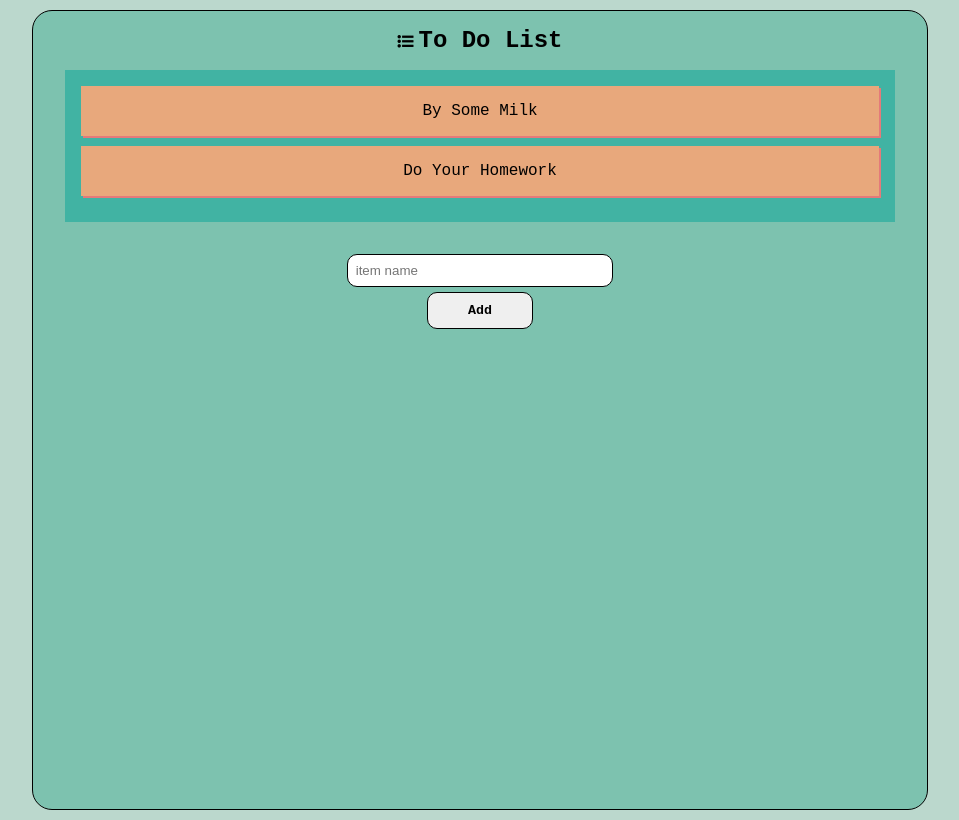
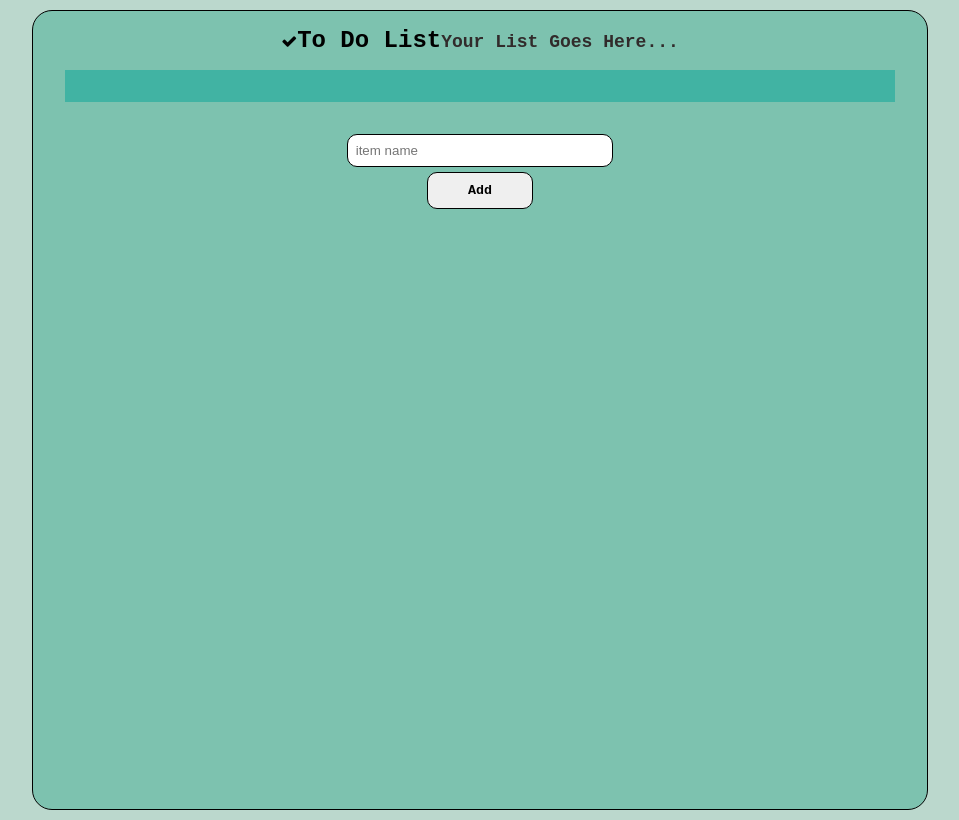
Before and after one commit to amarjitmangarhia/todo-list.github.io, a plain HTML site: page index.html in a window 1280 px wide. Shown: the whole page, without its empty margins (160-1119 px from the left). Drawn offline with Linux system fonts and the light colour scheme.

Commit message:
Update index.html

```diff
--- a/index.html
+++ b/index.html
@@ -13,13 +13,12 @@
   <body>
     <main>
       <section>
-        <i class="fa fa-list-ul"></i>
+        <i class="fa fa-check"></i>
         <h1>To Do List</h1>
+        <p style="font-size: large; font-weight: 600; color: rgb(49, 43, 43);">Your List Goes Here...</p>
       </section>
       <div class="element-list">
         <ul id="list">
-          <li>By Some Milk</li>
-          <li>Do Your Homework</li>
       </div>
 <div class="input-field">
         <input type="text" placeholder="item name" class="item-name" />
```
